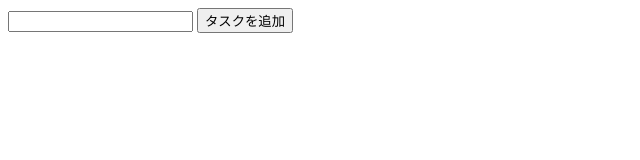
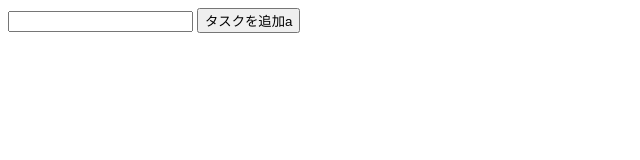
Before and after one commit to shinsaku-jazzbass/todoapp-github-flow-tutorial, a plain HTML site: page index.html in a window 1280 px wide. Shown: the full height of the page, 0-640 px from the left. Drawn offline with nearby package versions, Linux system fonts and the light colour scheme.

Commit message:
completed main update

```diff
--- a/index.html
+++ b/index.html
@@ -10,7 +10,7 @@
 <body>
     <div>
         <input type="text" id="input"/>
-        <button id="addTodo">タスクを追加</button>
+        <button id="addTodo">タスクを追加a</button>
     </div>
     <div>
         <ui id="todoList"></ui>
```
